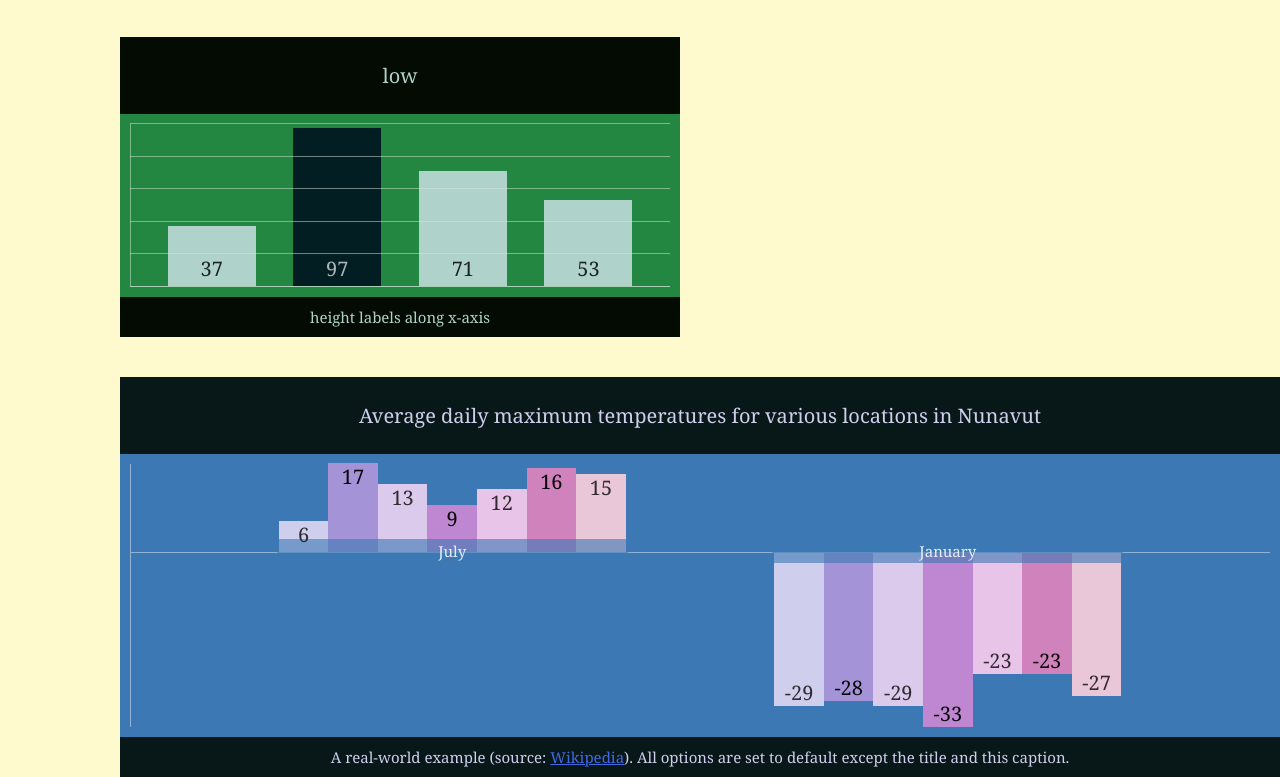
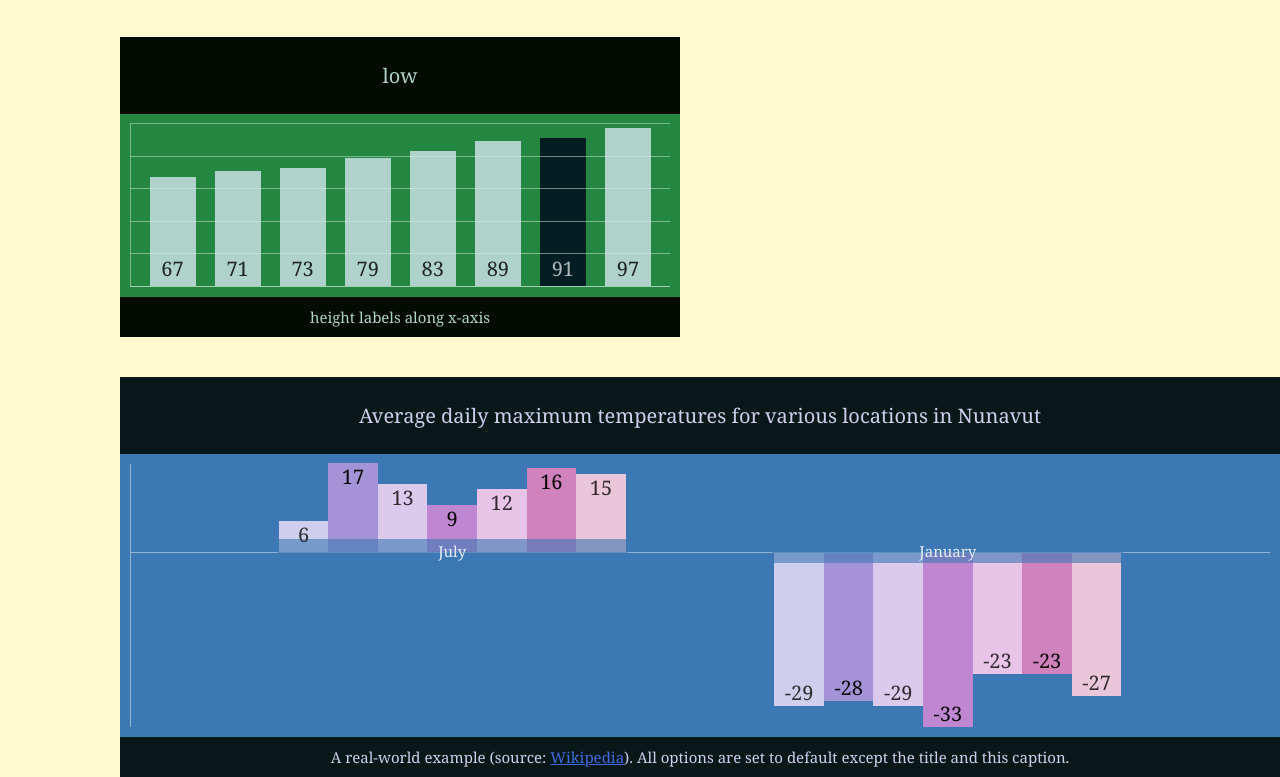
Before and after one commit to TheophileMot/barchart, a website: page index.html in a window 1280 px wide. Shown: the part 3446-4223 px from the top of the page. Drawn offline with Linux system fonts and the light colour scheme.

Commit message:
writing README.md

```diff
--- a/barchart.js
+++ b/barchart.js
@@ -7,8 +7,8 @@ function drawBarChart(data, options, element) {
   //   if any series starts with a string, it is assumed to be an array of labels for the data groups
   //
   // options: an object with any of the following:
-  //   barGroupGapRatio: 0.7,              // ratio of (width of bar group) to (gap separating groups)
-  //   barGapRatio: 1,                     // within a group, ratio of (width of bar) to (gap separating bars). At 1, there is no space between bars.
+  //   barGroupGapRatio: 0.7,              // ratio of (width of bar group) to (width of bar + gap separating groups)
+  //   barGapRatio: 1,                     // within a group, ratio of (width of bar) to (width of bar + gap separating bars). At 1, there is no space between bars.
   //   padding: 10,
   //   backgroundColourInherit: false,
   //   backgroundColour: 'rgb(60, 120, 180)',
--- a/index.html
+++ b/index.html
@@ -32,7 +32,7 @@
       drawBarChart([[7, 3, 2, 1, -1], [3, 1, 5, -2, 1], [1, 2, 3, 4, 5]], {backgroundColour: 'rgb(255, 255, 0)', title: 'extreme colours like pure yellow are often hard to work with...', caption: '...but the default settings still do a decent job', displayTicks: true}, '#chart13');
 
       drawBarChart([[37, 97, 71, 53]], {title: 'prime locations', caption: 'height labels in middle of bar', displayTicks: true, backgroundColour: 'rgb(135, 55, 65)', heightLabelPos: 'middle'}, '#chart14');
-      drawBarChart([[37, [97, 'rgb(2, 30, 35)'], 71, 53]], {title: 'low', caption: 'height labels along x-axis', displayTicks: true, backgroundColour: 'rgb(35, 135, 65)', heightLabelPos: 'axis'}, '#chart15');
+      drawBarChart([[67, 71, 73, 79, 83, 89, [91, 'rgb(2, 30, 35)'], 97]], {title: 'low', caption: 'height labels along x-axis', displayTicks: true, backgroundColour: 'rgb(35, 135, 65)', heightLabelPos: 'axis'}, '#chart15');
 
       let realNunavutData = [[6, 17, 13, 9, 12, 16, 15], [-29, -28, -29, -33, -23, -23, -27]];
       let realNunavutDataTranspose = [];
```
Also changed, not shown: README.md.
